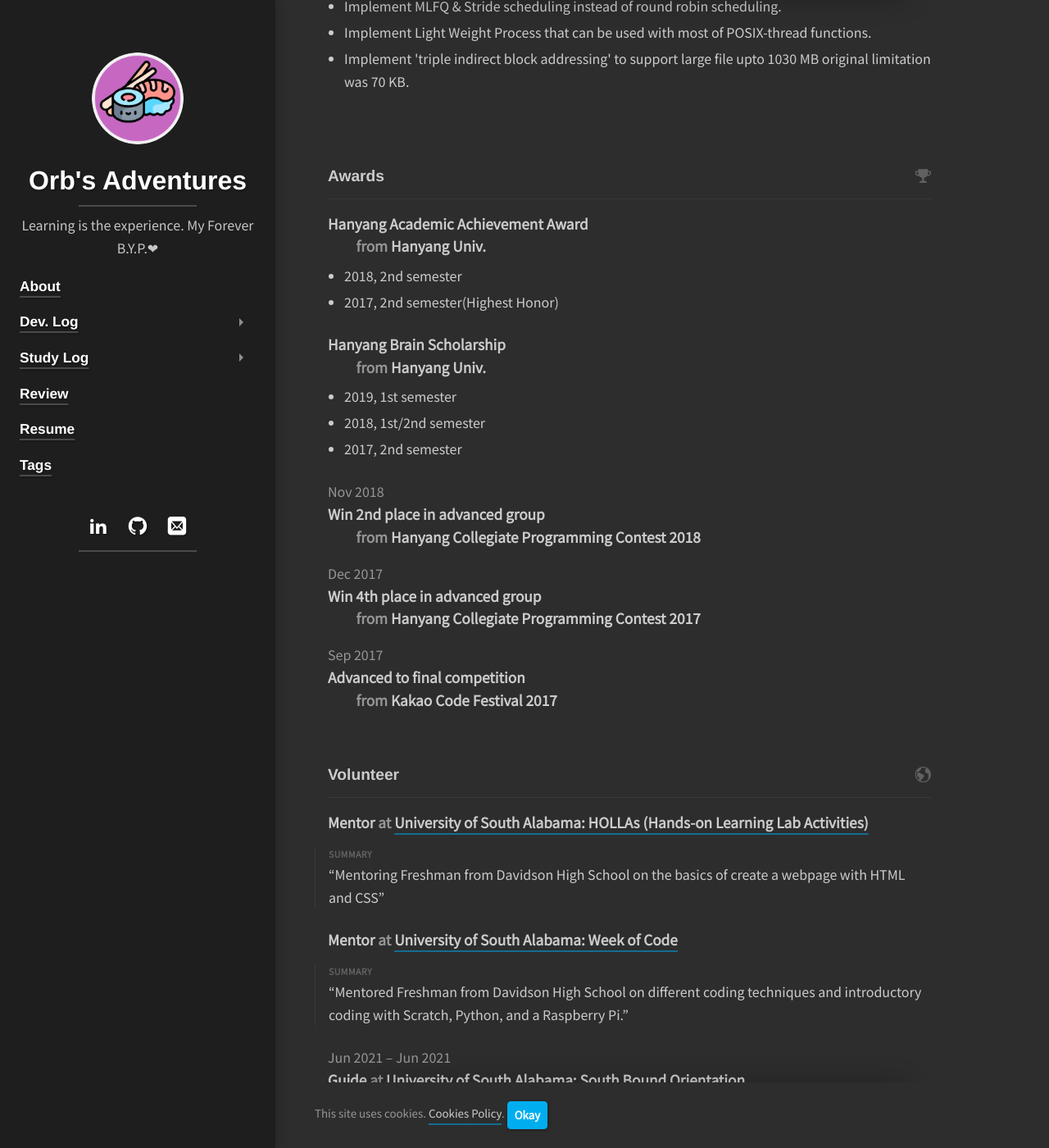
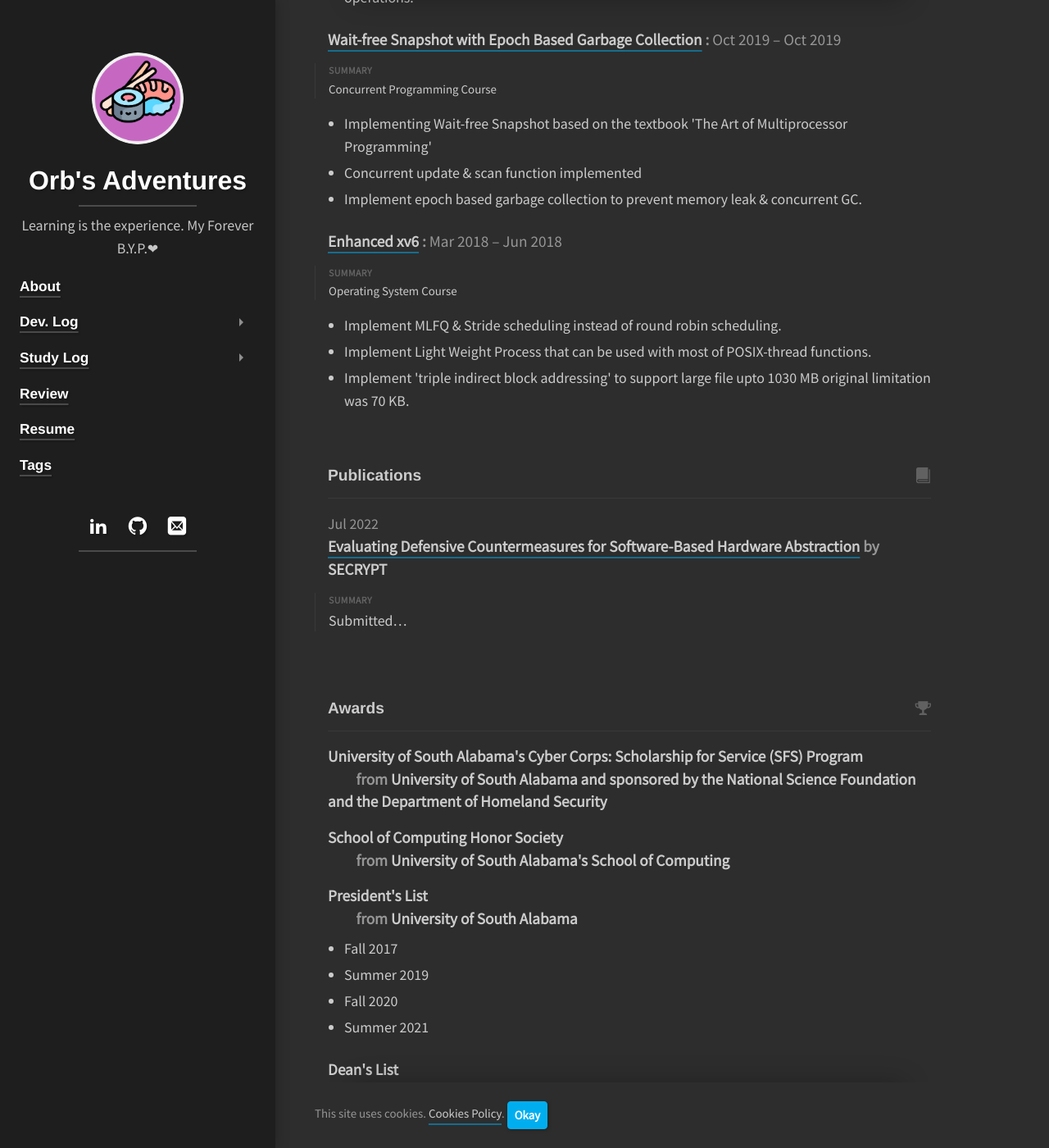
Before and after one commit to KuroOrb/KuroOrb.github.io, a Jekyll site: the page built from resume.md, in a window 1280 px wide and 1400 px high, scrolled down 3311 px. Shown: the whole window at 82% size. Built offline with Jekyll 4.4.1, drawn with Linux system fonts in a browser that asks for light colours; cached includes are drawn as plain includes; nearby versions of some CDN libraries; some web fonts are replaced; library files that are not in the unit come from our copies; some of the changed text lies outside the part shown.

Commit message:
more resume changes

```diff
--- a/_data/resume.yml
+++ b/_data/resume.yml
@@ -181,35 +181,33 @@ projects:
       - "Implement Light Weight Process that can be used with most of POSIX-thread functions."
       - "Implement 'triple indirect block addressing' to support large file upto 1030 MB original limitation was 70 KB."
 awards:
-  - title: "Hanyang Academic Achievement Award"
-    awarder: "Hanyang Univ."
+  - title: "University of South Alabama's Cyber Corps: Scholarship for Service (SFS) Program"
+    awarder: "University of South Alabama and sponsored by the National Science Foundation and the Department of Homeland Security"
+    startDate: "2021-01-08"
+  - title: "School of Computing Honor Society"
+    awarder: "University of South Alabama's School of Computing"
+    startDate: "2022-05-01"
+  - title: "President's List"
+    awarder: "University of South Alabama"
     highlights:
-      - "2018, 2nd semester"
-      - "2017, 2nd semester(Highest Honor)"
-  - title: "Hanyang Brain Scholarship"
-    awarder: "Hanyang Univ."
-    highlights:
-      - "2019, 1st semester"
-      - "2018, 1st/2nd semester"
-      - "2017, 2nd semester"
-  - title: "Win 2nd place in advanced group"
-    date: "2018-11-17"
-    awarder: "Hanyang Collegiate Programming Contest 2018"
-    summary: ""
-  - title: "Win 4th place in advanced group"
-    date: "2017-12-09"
-    awarder: "Hanyang Collegiate Programming Contest 2017"
-    summary: ""
-  - title: "Advanced to final competition"
-    date: "2017-09-09"
-    awarder: "Kakao Code Festival 2017"
-    summary: ""
-# publications:
-#   - name: "Video compression for 3d media"
-#     publisher: "Hooli"
-#     releaseDate: "2014-10-01"
-#     website: "https://en.wikipedia.org/wiki/Silicon_Valley_(TV_series)"
-#     summary: "Innovative middle-out compression algorithm that changes the way we store data."
+      - "Fall   2017"
+      - "Summer 2019"
+      - "Fall   2020"
+      - "Summer 2021"
+  - title: "Dean's List"
+    awarder: "University of South Alabama"
+    startDate: "2017-08-15"
+    endDate: "2021-07-30"
+  - title: "Presidential Scholarship"
+    awarder: "University of South Alabama"
+    startDate: "2017-08-15"
+    endDate: "2021-05-30"
+publications:
+  - name: "Evaluating Defensive Countermeasures for Software-Based Hardware Abstraction"
+    publisher: "SECRYPT"
+    releaseDate: "2022-07-22"
+    website: "https://secrypt.scitevents.org/"
+    summary: "Submitted..."
 skills:
   - name: "Kernel Development"
     level: "Intermediate"
--- a/_includes/pro/resume/additional_work.html
+++ b/_includes/pro/resume/additional_work.html
@@ -22,7 +22,7 @@
         {% capture position %}<span class="bc">{{ work.position }}</span>{% endcapture %}
         {% capture company_class %}{% if work.endDate.size > 0 %}{% else %}org p-org h-card{% endif %}{% endcapture %}
         {% capture company %}{% include components/link.html title=work.company href=work.website class=company_class span_class="bc" property="sameAs" %}{% endcapture %}
-        {{ strings.resume.work_title
+        {{ strings.resume.additional_work_title
           | default:"<!--position--> at <!--company-->"
           | replace:"<!--position-->", position
           | replace:"<!--company-->", company
--- a/_includes/pro/resume/awards.html
+++ b/_includes/pro/resume/awards.html
@@ -2,7 +2,7 @@
 <section>
   <div class="npb">
   <h2 id="awards" class="h3 hr-bottom">
-    {{ strings.resume.awards | default:"Awards" }}
+    {{ strings.resume.awards | default:"Honors" }}
     <span class="symbol {{ icons.awards | default:'icon-trophy' }}"></span>
   </h2>
   {% for awa in resume.awards %}
--- a/_includes/pro/resume/work.html
+++ b/_includes/pro/resume/work.html
@@ -2,7 +2,7 @@
 <section>
   <div class="npb">
   <h2 id="work" class="h3 hr-bottom">
-    {{ strings.resume.work | default:"Experience" }}
+    {{ strings.resume.work | default:"Relevant Experience" }}
     <span class="symbol {{ icons.work | default:'icon-briefcase' }}"></span>
   </h2>
   {% for work in resume.work %}
--- a/_layouts/resume.html
+++ b/_layouts/resume.html
@@ -35,7 +35,7 @@ layout: base
   <div class="columns {% unless no_third_column %}columns-break{% endunless %}">
     {% assign l_col = page.left_column %}
     {% assign r_col = page.right_column %}
-    {% unless l_col %}{% assign l_col = 'work,volunteer,education,awards,publications,references' | split:',' %}{% endunless %}
+    {% unless l_col %}{% assign l_col = 'work,additional_work,volunteer,education,awards,publications,references' | split:',' %}{% endunless %}
     {% unless r_col %}{% assign r_col = 'languages,skills,interests' | split:',' %}{% endunless %}
 
     <div class="column column-3-5">
@@ -43,6 +43,8 @@ layout: base
         {% case sec %}
         {% when 'work' %}
           {% include pro/resume/work.html %}
+        {% when 'additional_work' %}
+          {% include pro/resume/additional_work.html %}
         {% when 'volunteer' %}
           {% include pro/resume/volunteer.html %}
         {% when 'education' %}
@@ -70,6 +72,8 @@ layout: base
         {% case sec %}
         {% when 'work' %}
           {% include pro/resume/work.html %}
+        {% when 'additional_work' %}
+          {% include pro/resume/additional_work.html %}
         {% when 'volunteer' %}
           {% include pro/resume/volunteer.html %}
         {% when 'education' %}
```
